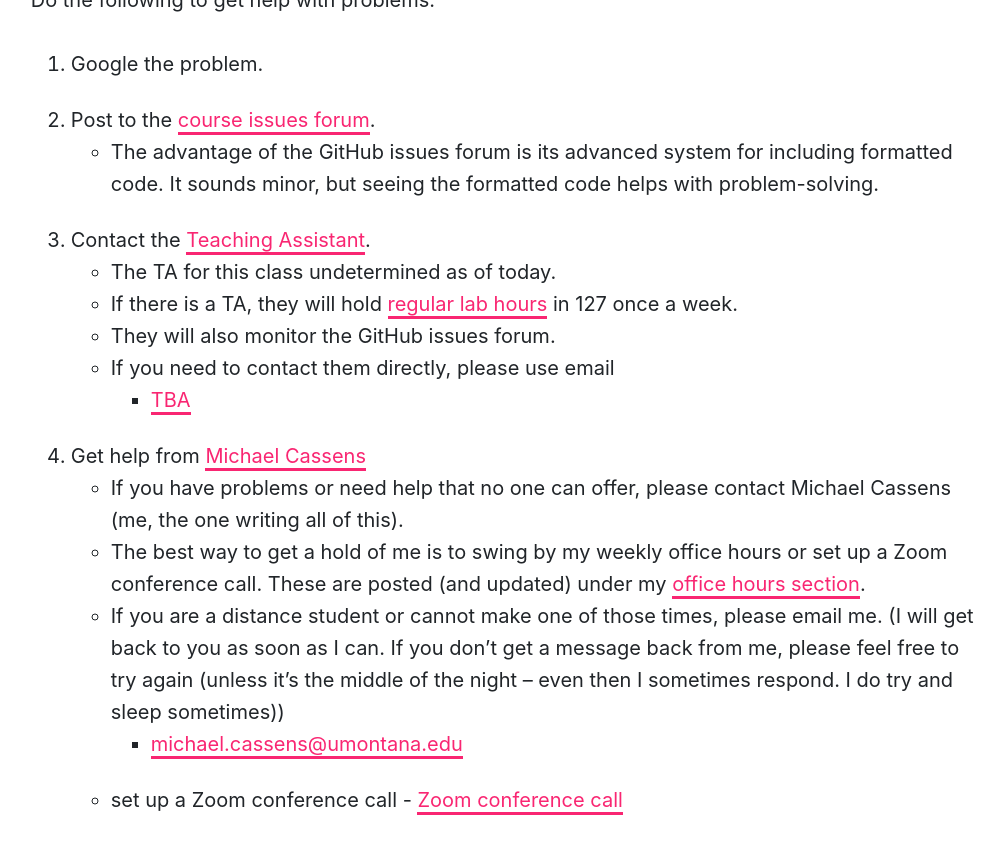
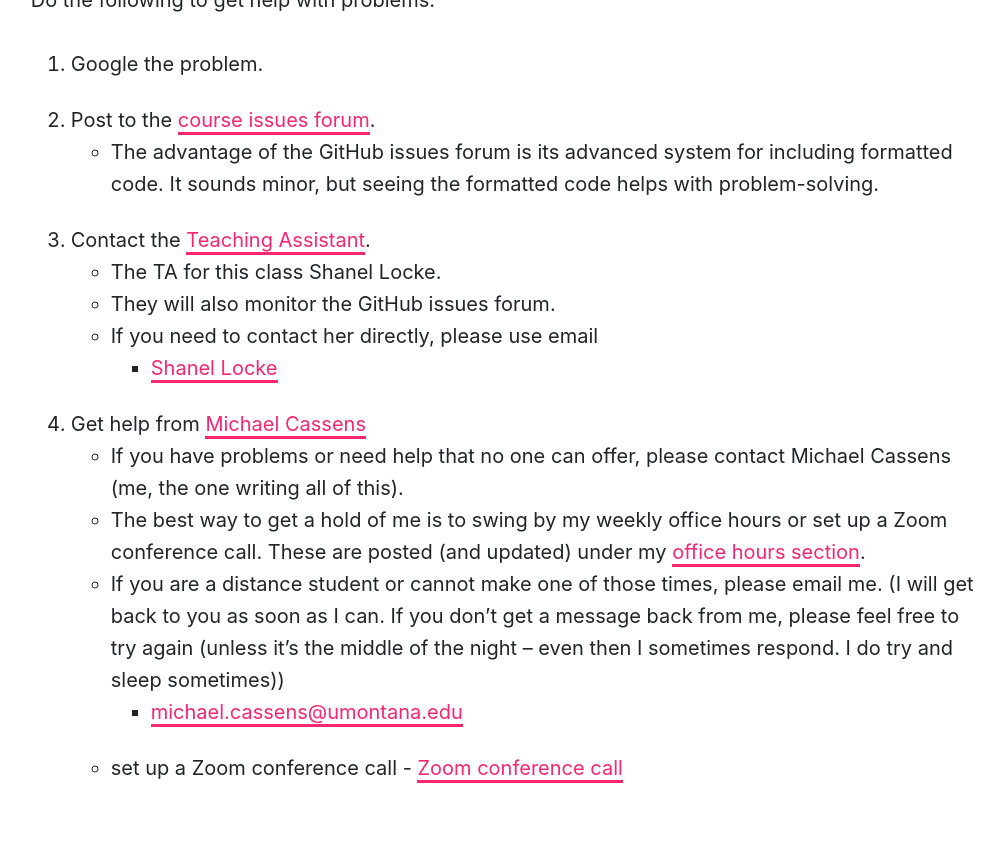
Before and after one commit to Montana-Media-Arts/MART120-Fall2022, a Jekyll site: the page built from modules/help/_posts/2017-01-01-help.md, in a window 1280 px wide and 900 px high, scrolled down 888 px. Shown: the top 854 px of the window, without its empty margins (133-1137 px from the left). Built offline with Jekyll 4.4.1, drawn with Linux system fonts in a browser that asks for light colours; nearby versions of some CDN libraries.

Commit message:
updated links

```diff
--- a/modules/help/_posts/2017-01-01-help.md
+++ b/modules/help/_posts/2017-01-01-help.md
@@ -18,11 +18,10 @@
 2. Post to the [course issues forum](https://github.com/Montana-Media-Arts/120_CreativeCoding1-Fall2022-Samples/issues).
     - The advantage of the GitHub issues forum is its advanced system for including formatted code. It sounds minor, but seeing the formatted code helps with problem-solving.
 3. Contact the [Teaching Assistant]({{site.baseurl}}/instructors/#TA).
-    - The TA for this class undetermined as of today.
-    - If there is a TA, they will hold [regular lab hours](#lab-hours) in 127 once a week.
+    - The TA for this class Shanel Locke.
     - They will also monitor the GitHub issues forum.
-    - If you need to contact them directly, please use email
-        - [TBA](mailto:michael.cassens@umontana.edu?subject=120%20Question)
+    - If you need to contact her directly, please use email
+        - [Shanel Locke](mailto:shanel.locke@umontana.edu?subject=120%20Question)
 4. Get help from [Michael Cassens]({{site.baseurl}}/instructors/)
     - If you have problems or need help that no one can offer, please contact Michael Cassens (me, the one writing all of this).
     - The best way to get a hold of me is to swing by my weekly office hours or set up a Zoom conference call. These are posted (and updated) under my [office hours section]({{site.baseurl}}/instructors/#office-hours).
```
Also changed, not shown: modules/week-1/_posts/2017-01-07-computerenvironment.md (+1 -1 lines), 1 other file.
